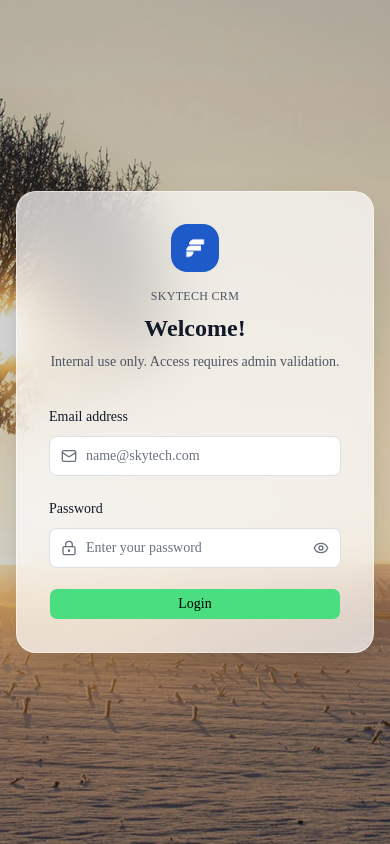
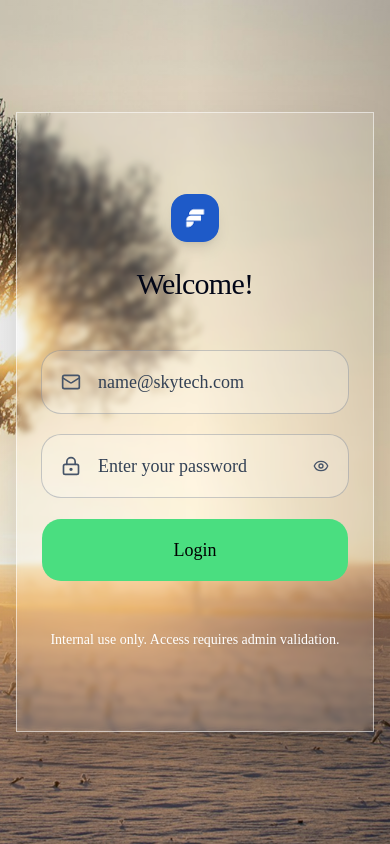
Before and after one commit to danielagblo/skytech-crm-frontend, a Next.js app: page /login in a window 390 px wide. Built offline with nearby package versions, Linux system fonts and the light colour scheme; no server answers.

Commit message:
feat: reconcile authentication with reference design
- Rebuild login and OTP screens around the supplied split-image layout
- Improve responsive form sizing, accessibility labels, and control feedback
- Exclude local visual QA artifacts from version control

```diff
--- a/src/app/(auth)/login/page.tsx
+++ b/src/app/(auth)/login/page.tsx
@@ -1,28 +1,6 @@
-import type { Metadata } from "next";
-import { LoginForm } from "@/components/auth/LoginForm";
-export const metadata: Metadata = { title: "Login" };
+import type { Metadata } from 'next';
+import { LoginForm } from '@/components/auth/LoginForm';
+export const metadata: Metadata = { title: 'Login' };
 export default function LoginPage() {
-  return (
-    <main
-      className="relative flex min-h-screen items-center justify-center overflow-hidden bg-cover bg-center p-4"
-      style={{ backgroundImage: "url('/assets/loginOTP_bg.png')" }}
-    >
-      <div className="absolute inset-0 bg-black/15" />
-      <section className="relative w-full max-w-md rounded-2xl border border-white/50 bg-white/70 p-8 shadow-2xl backdrop-blur-xl">
-        <div className="mb-8 text-center">
-          <img
-            src="/assets/skytech_Logo.png"
-            alt="Skytech"
-            className="mx-auto mb-4 h-12 w-12 rounded-xl"
-          />
-          <p className="eyebrow text-gray-600">Skytech CRM</p>
-          <h1 className="mt-2 text-2xl font-semibold">Welcome!</h1>
-          <p className="mt-2 text-sm text-gray-600">
-            Internal use only. Access requires admin validation.
-          </p>
-        </div>
-        <LoginForm />
-      </section>
-    </main>
-  );
+  return <main className="relative grid min-h-screen overflow-hidden bg-cover bg-center lg:grid-cols-2" style={{ backgroundImage: "url('/assets/loginOTP_bg.png')" }}><div className="absolute inset-0 bg-gradient-to-r from-black/5 via-transparent to-black/15" /><div className="relative hidden lg:block" /><div className="relative flex min-h-screen items-center justify-center p-4 sm:p-8 lg:justify-start"><section className="flex min-h-[620px] w-full max-w-[600px] flex-col justify-center border border-white/55 bg-white/10 p-6 text-slate-950 shadow-2xl backdrop-blur-[3px] sm:p-12 lg:min-h-[680px]"><div className="mb-10 text-center"><img src="/assets/skytech_Logo.png" alt="Skytech" className="mx-auto mb-6 h-12 w-12 rounded-xl shadow-lg" /><h1 className="text-3xl font-medium tracking-tight sm:text-4xl">Welcome!</h1></div><LoginForm /><p className="mt-12 text-center text-sm text-white drop-shadow-sm sm:text-base">Internal use only. Access requires admin validation.</p></section></div></main>;
 }
--- a/src/app/(auth)/verify-otp/page.tsx
+++ b/src/app/(auth)/verify-otp/page.tsx
@@ -1,30 +1,6 @@
-import type { Metadata } from "next";
-import { OtpForm } from "@/components/auth/OtpForm";
-
-export const metadata: Metadata = { title: "Verify OTP" };
-
+import type { Metadata } from 'next';
+import { OtpForm } from '@/components/auth/OtpForm';
+export const metadata: Metadata = { title: 'Verify OTP' };
 export default function OtpPage() {
-  return (
-    <main
-      className="relative flex min-h-screen items-center justify-center bg-cover bg-center p-4"
-      style={{ backgroundImage: "url('/assets/loginOTP_bg.png')" }}
-    >
-      <div className="absolute inset-0 bg-black/15" />
-      <section className="relative w-full max-w-md rounded-2xl border border-white/50 bg-white/75 p-8 shadow-2xl backdrop-blur-xl">
-        <div className="mb-8 text-center">
-          <img
-            src="/assets/skytech_Logo.png"
-            alt="Skytech"
-            className="mx-auto mb-4 h-12 w-12 rounded-xl"
-          />
-          <p className="eyebrow text-gray-600">Identity check</p>
-          <h1 className="mt-2 text-2xl font-semibold">Verify OTP</h1>
-          <p className="mt-2 text-sm text-gray-600">
-            Enter the six-digit code sent to your work email or phone.
-          </p>
-        </div>
-        <OtpForm />
-      </section>
-    </main>
-  );
+  return <main className="relative grid min-h-screen overflow-hidden bg-cover bg-center lg:grid-cols-2" style={{ backgroundImage: "url('/assets/loginOTP_bg.png')" }}><div className="absolute inset-0 bg-gradient-to-r from-black/5 via-transparent to-black/15" /><div className="relative hidden lg:block" /><div className="relative flex min-h-screen items-center justify-center p-4 sm:p-8 lg:justify-start"><section className="flex min-h-[620px] w-full max-w-[600px] flex-col justify-center border border-white/55 bg-white/10 p-6 text-slate-950 shadow-2xl backdrop-blur-[3px] sm:p-12 lg:min-h-[680px]"><div className="mb-10 text-center"><img src="/assets/skytech_Logo.png" alt="Skytech" className="mx-auto mb-6 h-12 w-12 rounded-xl shadow-lg" /><p className="mb-2 text-xs font-semibold uppercase tracking-[.25em] text-slate-700">Identity check</p><h1 className="text-3xl font-medium tracking-tight sm:text-4xl">Verify OTP</h1><p className="mt-3 text-sm text-slate-700">Enter the six-digit code sent to your work email or phone.</p></div><OtpForm /><p className="mt-12 text-center text-sm text-white drop-shadow-sm sm:text-base">Internal use only. Access requires admin validation.</p></section></div></main>;
 }
--- a/src/components/auth/LoginForm.tsx
+++ b/src/components/auth/LoginForm.tsx
@@ -58,15 +58,15 @@ export const LoginForm = () => {
   return (
     <form className="space-y-5" onSubmit={handleSubmit(submit)}>
       <div className="space-y-2">
-        <Label htmlFor="email">Email address</Label>
+        <Label htmlFor="email" className="sr-only">Email address</Label>
         <div className="relative">
-          <Mail className="absolute left-3 top-3 h-4 w-4 text-muted-foreground" />
+          <Mail className="absolute left-5 top-1/2 h-5 w-5 -translate-y-1/2 text-slate-600" />
           <Input
             id="email"
             type="email"
             autoComplete="email"
             placeholder="name@skytech.com"
-            className="pl-9"
+            className="h-16 rounded-2xl border-slate-500/35 bg-white/20 pl-14 text-lg placeholder:text-slate-700 focus-visible:bg-white/35"
             {...register("email")}
           />
         </div>
@@ -75,21 +75,21 @@ export const LoginForm = () => {
         )}
       </div>
       <div className="space-y-2">
-        <Label htmlFor="password">Password</Label>
+        <Label htmlFor="password" className="sr-only">Password</Label>
         <div className="relative">
-          <LockKeyhole className="absolute left-3 top-3 h-4 w-4 text-muted-foreground" />
+          <LockKeyhole className="absolute left-5 top-1/2 h-5 w-5 -translate-y-1/2 text-slate-600" />
           <Input
             id="password"
             type={visible ? "text" : "password"}
             autoComplete="current-password"
             placeholder="Enter your password"
-            className="px-9"
+            className="h-16 rounded-2xl border-slate-500/35 bg-white/20 px-14 text-lg placeholder:text-slate-700 focus-visible:bg-white/35"
             {...register("password")}
           />
           <button
             type="button"
             onClick={() => setVisible((value) => !value)}
-            className="absolute right-3 top-3 text-muted-foreground"
+            className="absolute right-5 top-1/2 -translate-y-1/2 text-slate-600"
             aria-label={visible ? "Hide password" : "Show password"}
           >
             {visible ? (
@@ -103,7 +103,7 @@ export const LoginForm = () => {
           <p className="text-xs text-danger">{errors.password.message}</p>
         )}
       </div>
-      <Button className="w-full" type="submit" disabled={login.isPending}>
+      <Button className="h-16 w-full rounded-2xl text-lg font-normal" type="submit" disabled={login.isPending}>
         {login.isPending ? "Signing in…" : "Login"}
       </Button>
       {demoEnabled && (
--- a/src/components/auth/OtpForm.tsx
+++ b/src/components/auth/OtpForm.tsx
@@ -109,11 +109,11 @@ export const OtpForm = () => {
               if (event.key === "Backspace" && !digits[index] && index > 0)
                 refs.current[index - 1]?.focus();
             }}
-            className="h-14 w-12 px-0 text-center text-2xl font-semibold shadow-sm sm:w-14"
+            className="h-16 w-11 rounded-2xl border-slate-500/35 bg-white/25 px-0 text-center text-2xl font-semibold text-slate-950 shadow-sm focus-visible:bg-white/40 sm:w-14"
           />
         ))}
       </div>
-      <p className="text-center text-sm text-muted-foreground">
+      <p className="text-center text-sm text-slate-700">
         Did not get a code?{" "}
         <button
           type="button"
@@ -124,7 +124,7 @@ export const OtpForm = () => {
           {resend.isPending ? "Sending…" : "Resend"}
         </button>
       </p>
-      <Button className="w-full" onClick={submit} disabled={verify.isPending}>
+      <Button className="h-16 w-full rounded-2xl text-lg font-normal" onClick={submit} disabled={verify.isPending}>
         {verify.isPending ? "Verifying…" : "Verify & continue"}
       </Button>
     </div>
```
Also changed, not shown: 1 other file (tests, documents, lock files or other folders).
